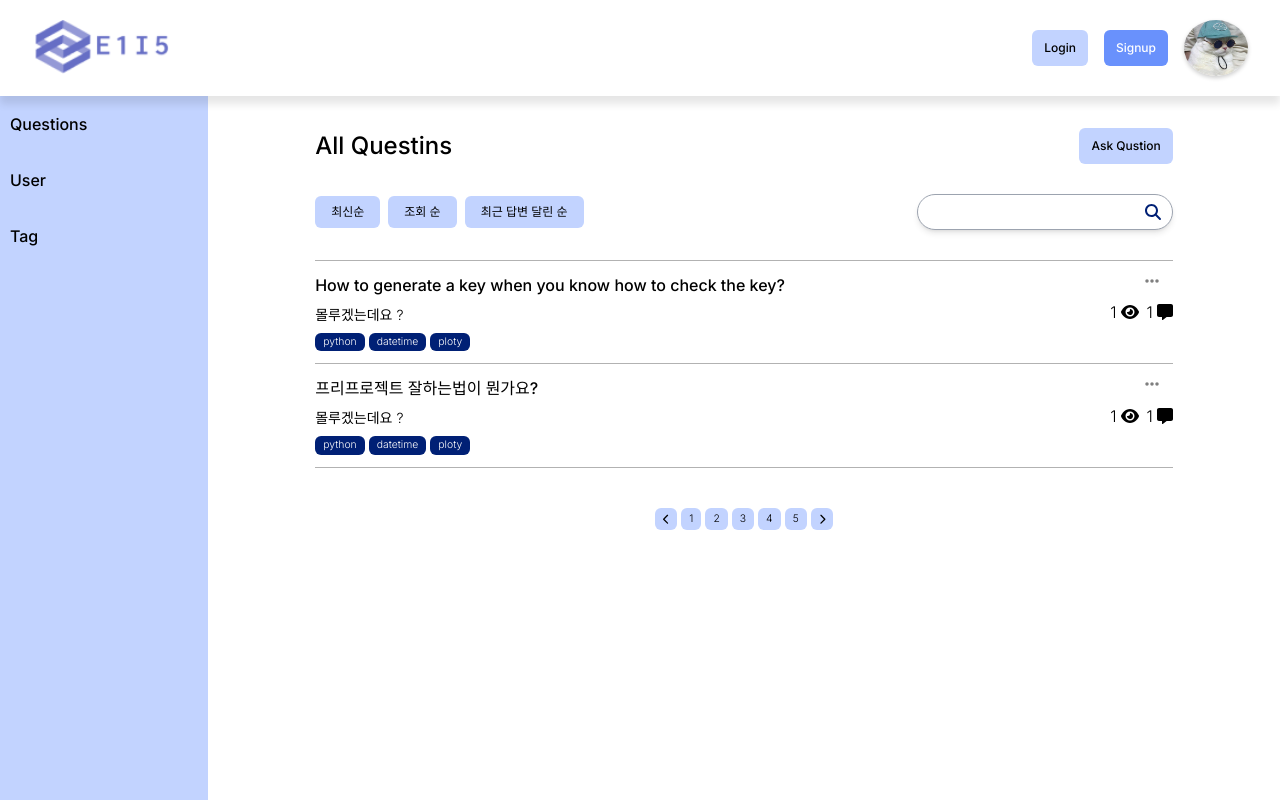
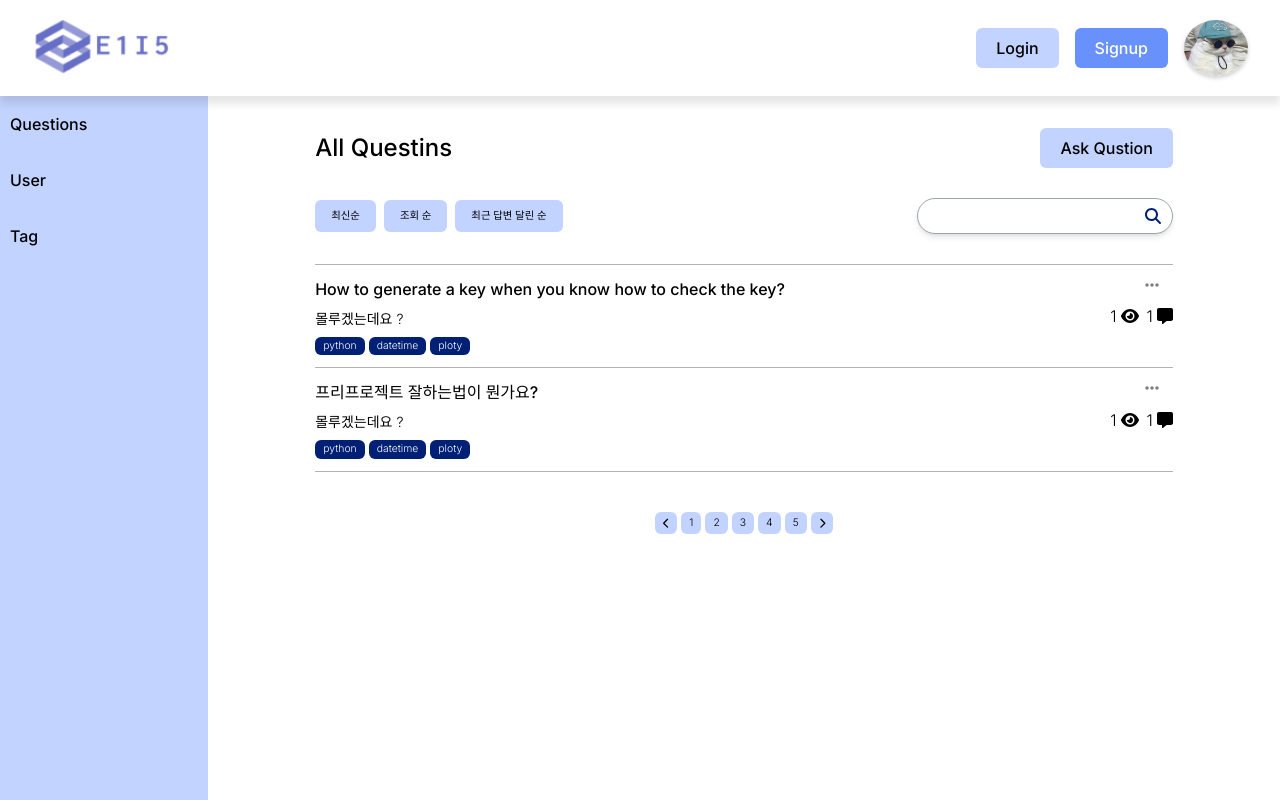
Before and after one commit to codestates-seb/seb44_pre_018, a React (Create React App) app: page / in a window 1280 px wide. Shown: the top 800 px of the page. Built offline with nearby package versions, Linux system fonts and the light colour scheme.

Commit message:
test : 수정중

```diff
--- a/src/components/Filter.js
+++ b/src/components/Filter.js
@@ -5,17 +5,17 @@ const Filter = ({ filterValue, setFilterValue }) => {
   };
   return (
     <ul className="flex my-8">
-      <li className="on pointBu01 text-xs px-4 py-2 mr-2 sm:px-1.5 sm:py-1  sm:text-xxs sm:mr-1">
+      <li className="on pointBu01 text-xs px-4 py-2 mr-2 px-1.5 py-1  text-xxs mr-1">
         <button onClick={clickBtn} value="latest">
           최신순
         </button>
       </li>
-      <li className="pointBu01 text-xs px-4 py-2 mr-2 sm:px-1.5 sm:py-1  sm:text-xxs sm:mr-1">
+      <li className="pointBu01 text-xs px-4 py-2 mr-2 px-1.5 py-1  text-xxs mr-1">
         <button onClick={clickBtn} value="popular">
           조회 순
         </button>
       </li>
-      <li className="pointBu01 text-xs px-4 py-2 sm:px-1.5 sm:py-1  sm:text-xxs sm:mr-1">
+      <li className="pointBu01 text-xs px-4 py-2 px-1.5 py-1  text-xxs mr-1">
         <button onClick={clickBtn} value="answer">
           최근 답변 달린 순
         </button>
--- a/src/index.css
+++ b/src/index.css
@@ -7,13 +7,13 @@
     @apply text-2xl text-black sm:text-lg;
   }
   .pointBu01 {
-    @apply transition cursor-pointer flex justify-center items-center px-5 py-3 font-normal rounded-md bg-pointCol03 text-black hover:bg-pointCol05 hover:text-white sm:py-2 px-3 text-[12px];
+    @apply transition cursor-pointer flex justify-center items-center px-5 py-3 font-normal rounded-md bg-pointCol03 text-black hover:bg-pointCol05 hover:text-white sm:py-2 sm:px-3 sm:text-[12px];
   }
   .pointBu02 {
-    @apply transition cursor-pointer flex justify-center items-center px-5 py-3 rounded-md  bg-pointCol05 text-white hover:bg-pointCol02 sm:py-2 px-3 text-[12px];
+    @apply transition cursor-pointer flex justify-center items-center px-5 py-3 rounded-md  bg-pointCol05 text-white hover:bg-pointCol02 sm:py-2 sm:px-3 sm:text-[12px];
   }
   .pointBu03 {
-    @apply transition cursor-pointer flex justify-center items-center px-5 py-3 rounded-md bg-pointCol02 text-white hover:bg-pointCol03 hover:text-black sm:py-2 px-3 text-[12px];
+    @apply transition cursor-pointer flex justify-center items-center px-5 py-3 rounded-md bg-pointCol02 text-white hover:bg-pointCol03 hover:text-black sm:py-2 sm:px-3 sm:text-[12px];
   }
   .inputBox {
     @apply transition border-[1px] border-black/[.3] border-solid w-full	 rounded-md h-9  pl-3 hover:outline-pointCol02 active:outline-pointCol02 min-h-[2.25rem];
@@ -25,7 +25,7 @@
     @apply text-[12px] mt-1.5 text-[#ff3f3f];
   }
   .labelText {
-    @apply text-base font-light pt-5 pb-2 block sm:pt-3 pb-1.5 text-sm;
+    @apply text-base font-light pt-5 pb-2 block sm:pt-3 sm:pb-1.5 sm:text-sm;
   }
   .LoginBox {
     @apply flex flex-col items-center bg-cover pt-24 bg-center pb-24 sm:pb-14;
@@ -34,6 +34,6 @@
     @apply bg-white rounded-lg w-full shadow-lg mt-14 mb-10 p-11 sm:p-8;
   }
   .snsBtn {
-    @apply transition flex justify-center items-center border-[1px] border-[rgba(0,0,0,.3)] shadow-md bg-white w-full h-[3.5rem] rounded-md my-1 hover:border-black sm:h-[3rem] text-[14px];
+    @apply transition flex justify-center items-center border-[1px] border-[rgba(0,0,0,.3)] shadow-md bg-white w-full h-[3.5rem] rounded-md my-1 hover:border-black sm:h-[3rem] sm:text-[14px];
   }
 }
--- a/src/pages/Register.js
+++ b/src/pages/Register.js
@@ -52,19 +52,19 @@ const Register = () => {
     setCheckEmail(emailValue === '');
     setCheckPassword(passwordValue === '');
     try {
-      const result = await axios.post('/member/register', {
-        name: nameValue,
-        phone: phoneValue,
-        email: emailValue,
-        password: passwordValue,
-      });
-      //회원가입 성공 여부만 알려줄때
+      const result = await axios.post(
+        'https://fbe2-221-154-143-236.ngrok-free.app/member/signup',
+        {
+          email: emailValue,
+          name: nameValue,
+          phone: phoneValue,
+          password: passwordValue,
+        }
+      );
+      console.log(result);
       navigate('/login');
-      //멤버 번호 알려줄때
-      // => 로그인시 멤버 정보를 기반으로 회원정보 get하는 로직 활용
     } catch (err) {
       console.log(err);
-      alert(err.response.data);
     }
   };
 
```
